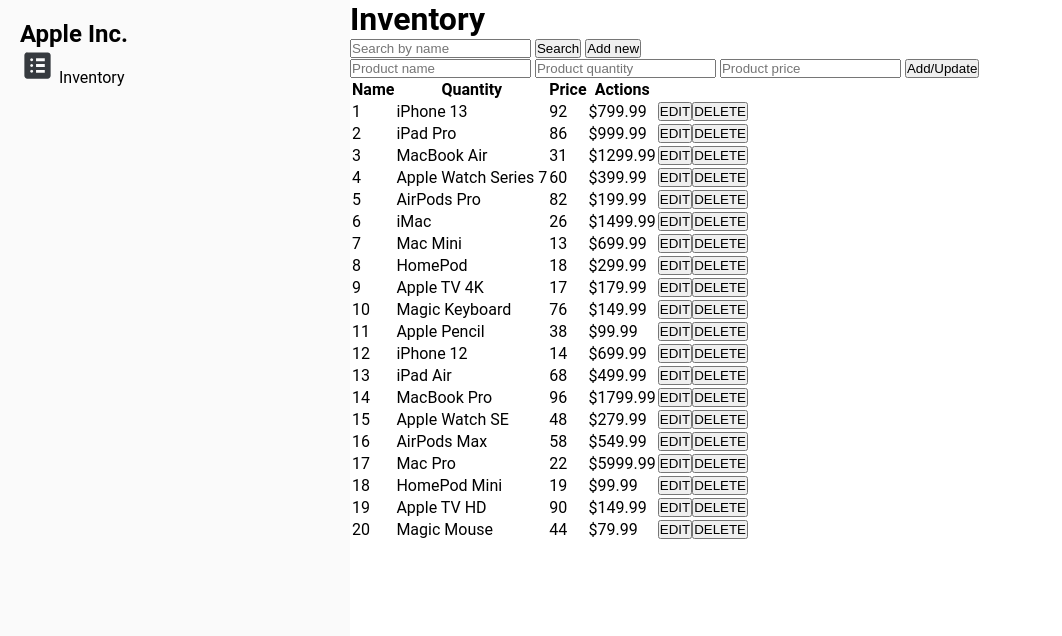
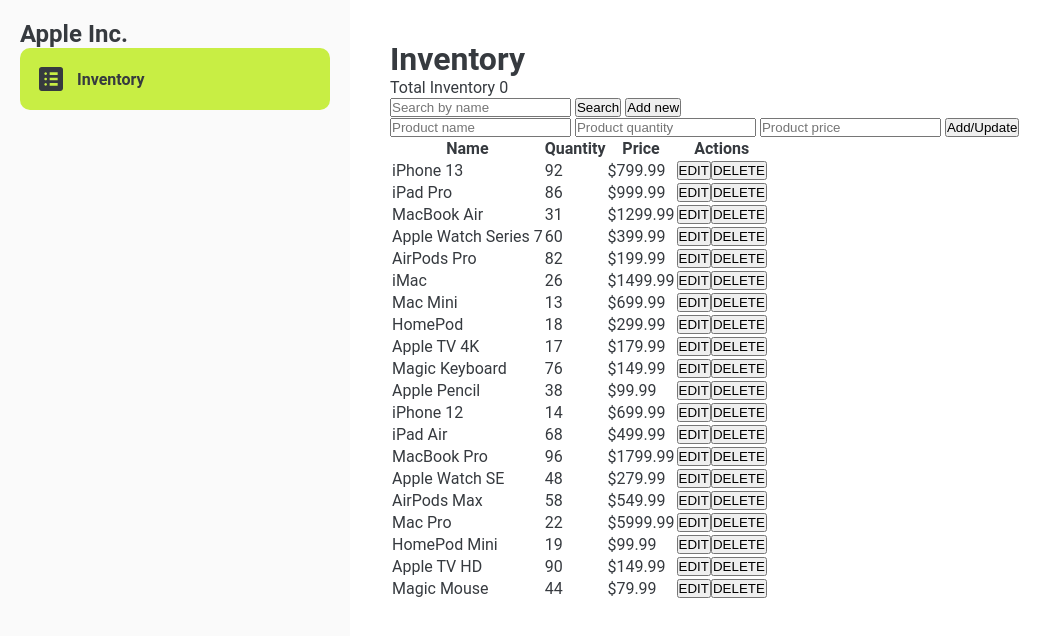
Before and after one commit to asantinos/apple-inventory-management, a plain HTML site: page index.html in a window 1280 px wide. Shown: the whole page, without its empty margins (0-1062 px from the left). Drawn offline with Linux system fonts and the light colour scheme.

Commit message:
Added total inventory text. Created functional delete button. Styled sidebar card

```diff
--- a/index.html
+++ b/index.html
@@ -15,7 +15,7 @@
             <h1>Apple Inc.</h1>
 
             <div class="sidebar-card">
-                <svg xmlns="http://www.w3.org/2000/svg" width="35" height="35" viewBox="0 0 24 24">
+                <svg xmlns="http://www.w3.org/2000/svg" width="32" height="32" viewBox="0 0 24 24">
                     <path fill="#363A3F"
                         d="M8 17q.425 0 .713-.288T9 16q0-.425-.288-.713T8 15q-.425 0-.713.288T7 16q0 .425.288.713T8 17Zm0-4q.425 0 .713-.288T9 12q0-.425-.288-.713T8 11q-.425 0-.713.288T7 12q0 .425.288.713T8 13Zm0-4q.425 0 .713-.288T9 8q0-.425-.288-.713T8 7q-.425 0-.713.288T7 8q0 .425.288.713T8 9Zm3 8h6v-2h-6v2Zm0-4h6v-2h-6v2Zm0-4h6V7h-6v2ZM5 21q-.825 0-1.413-.588T3 19V5q0-.825.588-1.413T5 3h14q.825 0 1.413.588T21 5v14q0 .825-.588 1.413T19 21H5Z" />
                 </svg>
@@ -26,6 +26,13 @@
         <main>
             <h1>Inventory</h1>
 
+            <div class="total-inventory-wrapper">
+                <div class="total-inventory">
+                    <span>Total Inventory</span>
+                    <span id="total-inventory-value">0</span>
+                </div>
+            </div>
+
             <div class="search-wrapper">
                 <input id="search-input" type="text" placeholder="Search by name">
                 <button>Search</button>
@@ -33,13 +40,13 @@
             </div>
 
             <div class="add-edit-wrapper">
-                <input type="text" placeholder="Product name">
-                <input type="number" placeholder="Product quantity">
-                <input type="number" placeholder="Product price">
+                <input type="text" placeholder="Product name" id="product-name-input">
+                <input type="number" placeholder="Product quantity" id="product-quantity-input">
+                <input type="number" placeholder="Product price" id="product-price-input">
                 <button>Add/Update</button>
             </div>
 
-            <table>
+            <table class="inventory-table">
                 <thead>
                     <tr>
                         <th>Name</th>
@@ -49,7 +56,7 @@
                     </tr>
                 </thead>
 
-                <tbody id="inventory-data"></tbody>
+                <tbody id="inventory-table-data"></tbody>
             </table>
         </main>
     </div>
--- a/scripts/listProducts.js
+++ b/scripts/listProducts.js
@@ -1,7 +1,7 @@
 import { inventory } from "./products.js";
 
 export const listProducts = () => {
-    const inventoryData = document.getElementById("inventory-data");
+    const inventoryData = document.getElementById("inventory-table-data");
 
     while (inventoryData.firstChild) {
         inventoryData.removeChild(inventoryData.firstChild);
@@ -10,13 +10,11 @@ export const listProducts = () => {
     inventory.forEach((item) => {
         const dataRow = inventoryData.insertRow();
 
-        const idCell = dataRow.insertCell(0);
-        const nameCell = dataRow.insertCell(1);
-        const quantityCell = dataRow.insertCell(2);
-        const priceCell = dataRow.insertCell(3);
-        const actionsCell = dataRow.insertCell(4);
+        const nameCell = dataRow.insertCell(0);
+        const quantityCell = dataRow.insertCell(1);
+        const priceCell = dataRow.insertCell(2);
+        const actionsCell = dataRow.insertCell(3);
 
-        idCell.innerText = item.id;
         nameCell.innerText = item.name;
         quantityCell.innerText = item.quantity;
         priceCell.innerText = `$${item.price}`;
@@ -35,7 +33,16 @@ export const listProducts = () => {
         const deleteButton = document.createElement("button");
         deleteButton.innerText = "DELETE";
         deleteButton.addEventListener("click", () => {
-            // Logica para eliminar un producto
+            if (confirm(`Are you sure you want to delete ${item.name}?`)) {
+                const index = inventory.findIndex(
+                    (product) => product.id === item.id
+                );
+
+                if (index !== -1) {
+                    inventory.splice(index, 1);
+                    dataRow.remove();
+                }
+            }
         });
         actionsCell.appendChild(deleteButton);
     });
--- a/styles/style.css
+++ b/styles/style.css
@@ -6,6 +6,7 @@
 
 body {
     font-family: "Roboto", sans-serif;
+    color: #363a3f;
 }
 
 .container {
@@ -20,6 +21,18 @@ body {
     background-color: #fafafa;
 }
 
+.sidebar-card {
+    display: flex;
+    align-items: center;
+    gap: 10px;
+    padding: 15px;
+    border-radius: 10px;
+    background-color: #c8ee44;
+    font-weight: 600;
+    cursor: pointer;
+}
+
 main {
     margin-left: 350px;
+    padding: 40px;
 }
```
